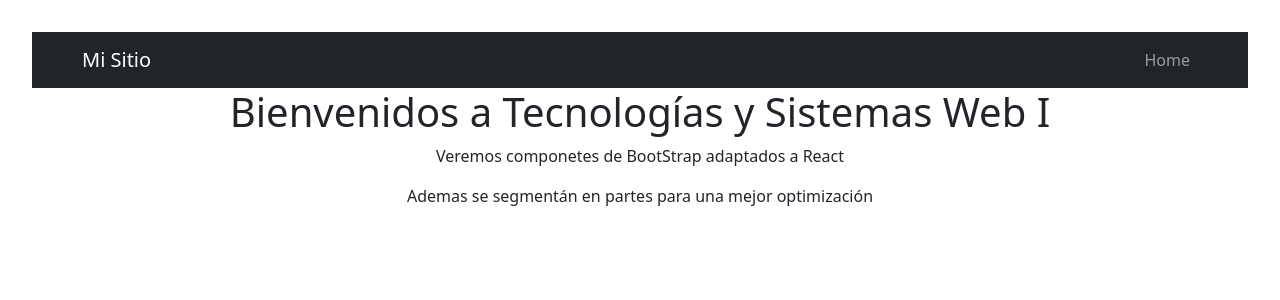
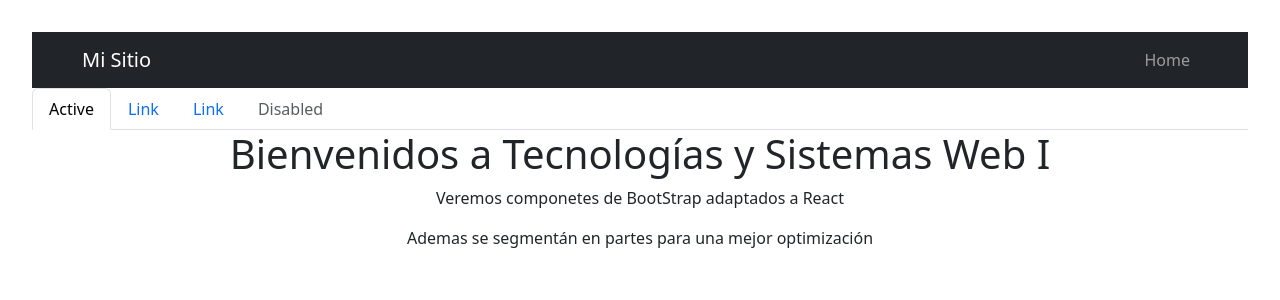
Before and after one commit to jprodriguezbUTN/ComponentesBootstrapReact, a React (Vite) app: page / in a window 1280 px wide. Shown: the top 300 px of the page. Built offline with nearby package versions, Linux system fonts and the light colour scheme.

Commit message:
Implementacion de Navtabs en App.jsx
Se hace una pequeña implementacion de Navtabs en App.jsx para su demostracion de funcion.

```diff
--- a/src/App.jsx
+++ b/src/App.jsx
@@ -1,4 +1,5 @@
 import './App.css'
+import Navtabs from "./Components/Navtabs.jsx";
 import "bootstrap/dist/css/bootstrap.min.css";
 import "bootstrap/dist/js/bootstrap.bundle.min.js";
 import 'bootstrap-icons/font/bootstrap-icons.css'
@@ -42,6 +43,21 @@ function App() {
           </div>
         </nav>
 
+        <Navtabs variant="nav-tabs">
+          <li className="nav-item">
+            <a className="nav-link active">Active</a>
+          </li>
+          <li className="nav-item">
+            <a className="nav-link">Link</a>
+          </li>
+          <li className="nav-item">
+            <a className="nav-link">Link</a>
+          </li>
+          <li className="nav-item">
+            <a className="nav-link disabled">Disabled</a>
+          </li>
+        </Navtabs>
+
         <Routes>
           <Route path="/" element={<PHome />} />
         </Routes>
```
